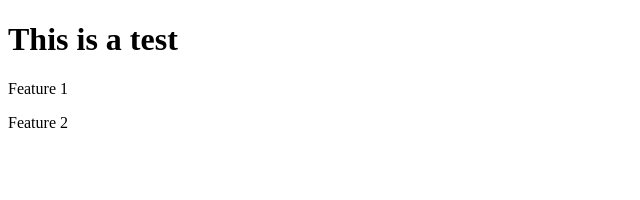
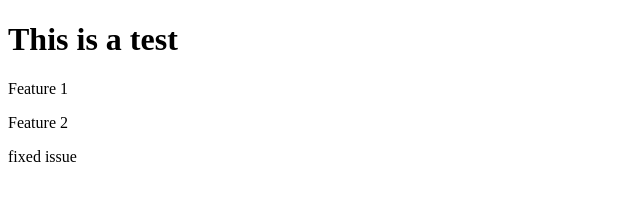
Before and after one commit to tskyles/SOS-workflow-test, a plain HTML site: page index.html in a window 1280 px wide. Shown: the full height of the page, 0-640 px from the left. Drawn offline with Linux system fonts and the light colour scheme.

Commit message:
issue 1 complete

```diff
--- a/index.html
+++ b/index.html
@@ -9,5 +9,6 @@
   <h1>This is a test</h1>
   <p>Feature 1</p>
   <p>Feature 2</p>
+  <p>fixed issue</p>
 </body>
 </html>
```
